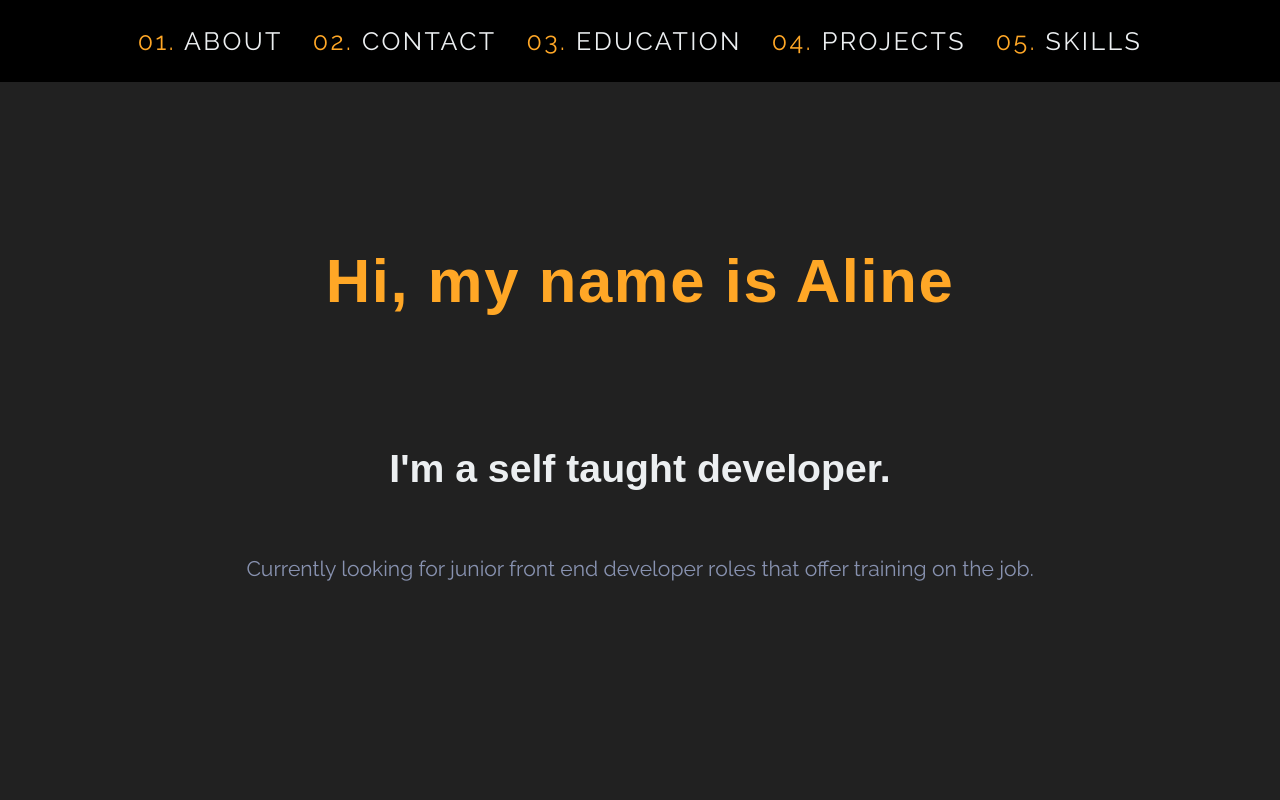
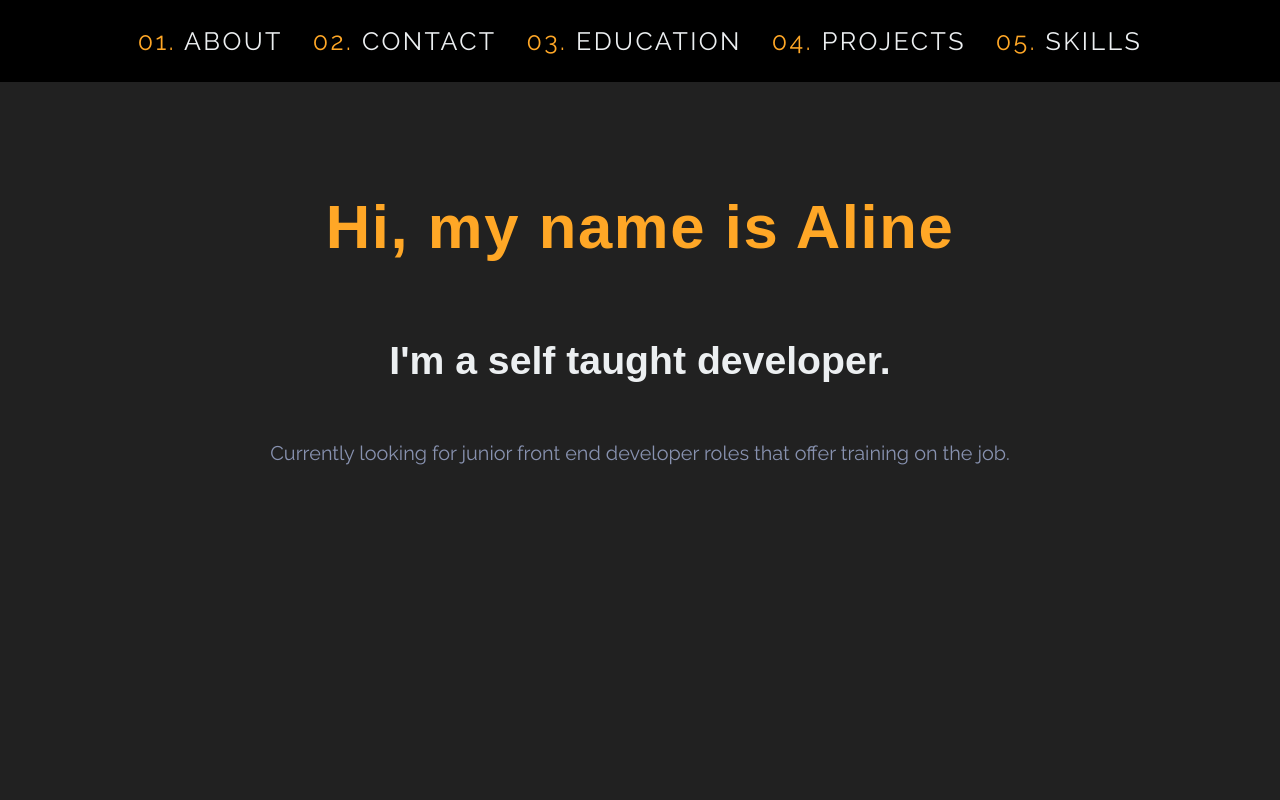
Before and after one commit to AlineLanckneus/cv, a plain HTML site: page index.html in a window 1280 px wide. Shown: the top 800 px of the page. Drawn offline with nearby package versions, Linux system fonts and the light colour scheme.

Commit message:
Add files via upload

```diff
--- a/styles.css
+++ b/styles.css
@@ -5,7 +5,7 @@
   --heading-1: calc(36px + 2vw);
   --heading-2: calc(20px + 1.5vw);
   --heading-3: calc(20px + 1vw);
-  --paragraph: calc(16px + 0.4vw);
+  --paragraph: calc(16px + 0.3vw);
   --yellow: #ffa726;
   --bg-color: #212121;
   --white-color: #eceff1;
@@ -30,7 +30,7 @@ h1 {
   font-size: var(--heading-1);
   font-family: 'Open Sans-Black', sans-serif;
   letter-spacing: 0.1rem;
-  padding: 5rem 0;
+  padding: 2vw 0;
 }
 h2 {
   font-size: var(--heading-2);
@@ -46,7 +46,7 @@ a {
 }
 p {
   font-size: var(--paragraph);
-  line-height: 2;
+  line-height: 1.5;
 }
 hr {
   border: none;
```
